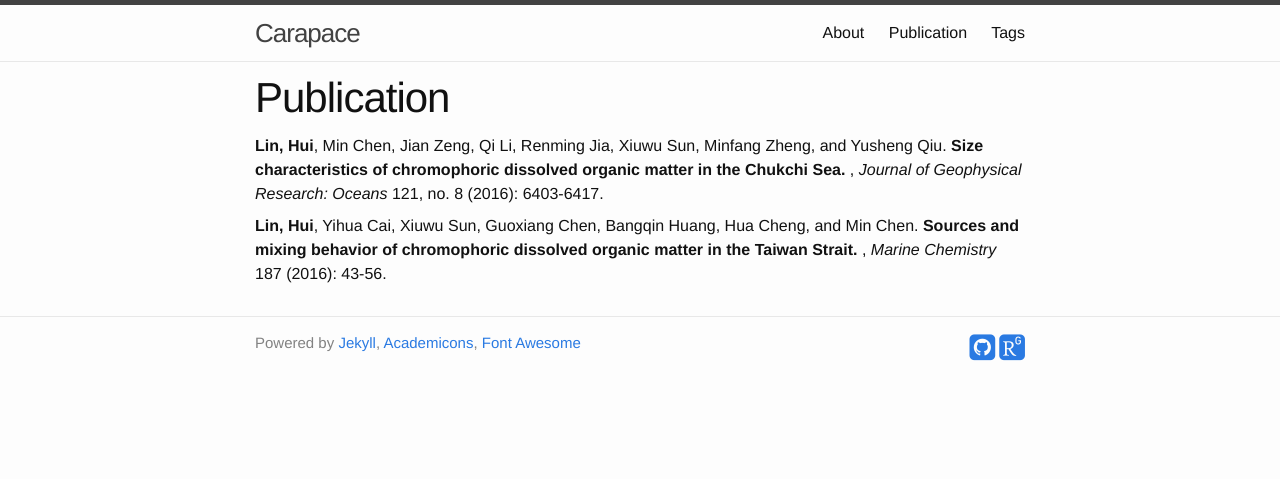
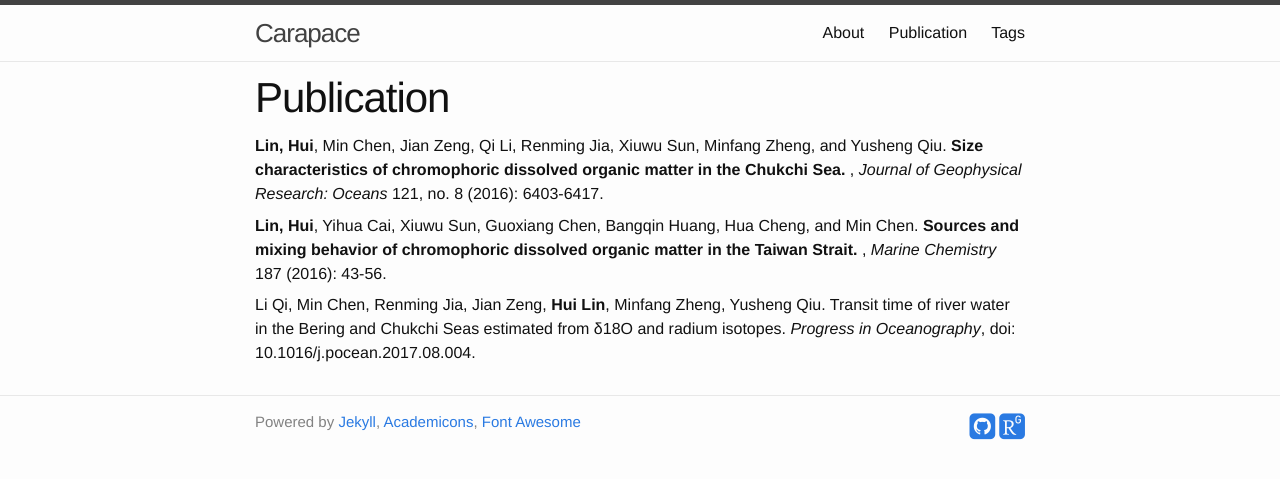
Before and after one commit to huilin1990/huilin1990.github.io, a Jekyll site: the page built from publication.md, in a window 1280 px wide. Shown: the top 479 px of the page. Built offline with Jekyll 4.4.1, drawn with Linux system fonts in a browser that asks for light colours; some web fonts are replaced.

Commit message:
update publication

```diff
--- a/publication.md
+++ b/publication.md
@@ -6,3 +6,5 @@ permalink: /publication/
 **Lin, Hui**, Min Chen, Jian Zeng, Qi Li, Renming Jia, Xiuwu Sun, Minfang Zheng, and Yusheng Qiu. **Size characteristics of chromophoric dissolved organic matter in the Chukchi Sea.** , *Journal of Geophysical Research: Oceans* 121, no. 8 (2016): 6403-6417.
 
 **Lin, Hui**, Yihua Cai, Xiuwu Sun, Guoxiang Chen, Bangqin Huang, Hua Cheng, and Min Chen. **Sources and mixing behavior of chromophoric dissolved organic matter in the Taiwan Strait.** , *Marine Chemistry* 187 (2016): 43-56.
+
+Li Qi, Min Chen, Renming Jia, Jian Zeng, **Hui Lin**, Minfang Zheng, Yusheng Qiu. Transit time of river water in the Bering and Chukchi Seas estimated from δ18O and radium isotopes. *Progress in Oceanography*, doi: 10.1016/j.pocean.2017.08.004.
```
